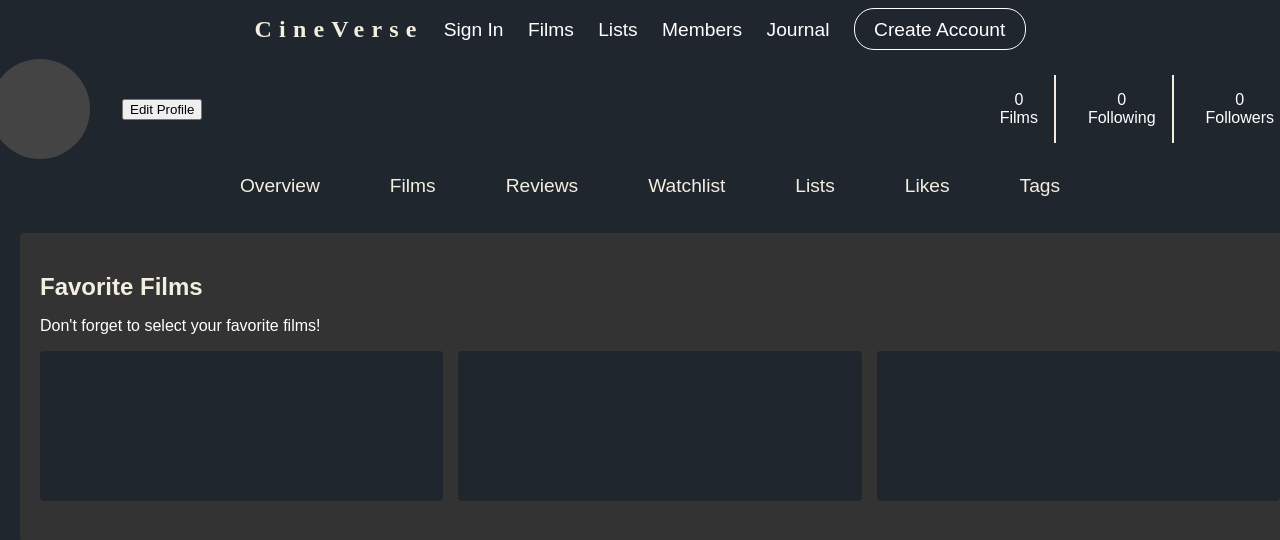
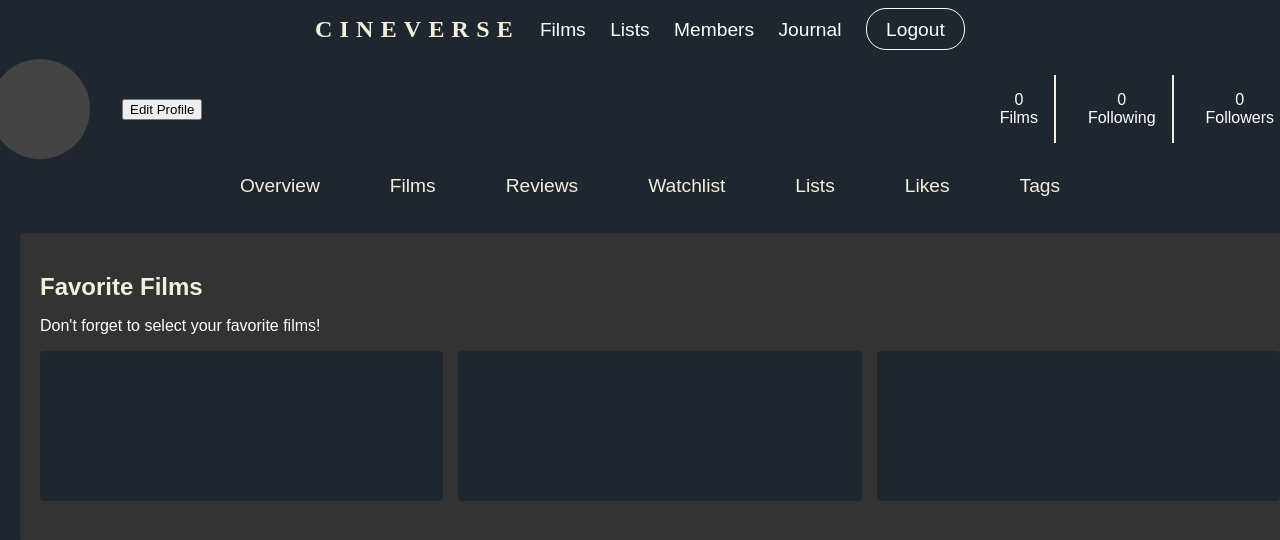
Before and after one commit to PrathamGupta/CineVerse, a Django app: page /profile/ in a window 1280 px wide. Shown: the top 540 px of the page. Run offline with Django 4.2, Linux system fonts and the light colour scheme.

Commit message:
Added Profile

```diff
--- a/cineverse/accounts/templates/accounts/signin.html
+++ b/cineverse/accounts/templates/accounts/signin.html
@@ -27,6 +27,7 @@
     color: #F3EFE0;
     letter-spacing: 0.3em;
     margin-top: -50px;
+    text-decoration: none;
   }
 
   .signin-container {
@@ -191,7 +192,9 @@
 </style>
 </head>
 <body>
-  <div class="logo">CINEVERSE</div>
+  <div class="logo">
+    <a href ="{% url 'home' %}" class = "logo">CINEVERSE</a>
+  </div>
   <div class="subtitle">Sign In</div>
   <div class="signin-container">
     <form class="signin-form" action="{% url 'login' %}" method="post">
--- a/cineverse/cineverse/templates/cineverse/profile.html
+++ b/cineverse/cineverse/templates/cineverse/profile.html
@@ -11,14 +11,14 @@
   <body>
     <div class="nav-container">
       <header class="profile-header">
-        <div class="logo">CineVerse</div>
+        <div class="logo">CINEVERSE</div>
         <nav>
-          <a href="{% url 'login' %}">Sign In</a>
+          <!-- <a href="{% url 'login' %}">Sign In</a> -->
           <a href="#">Films</a>
           <a href="#">Lists</a>
           <a href="#">Members</a>
           <a href="#">Journal</a>
-          <a href="{% url 'register' %}" class="cta">Create Account</a>
+          <a href="{% url 'logout' %}" class="cta">Logout</a>
         </nav>
       </header>
     </div>
--- a/cineverse/mystaticfiles/profile.css
+++ b/cineverse/mystaticfiles/profile.css
@@ -26,7 +26,6 @@ body {
   }
 
   .logo {
-
     margin: 0;
     font-size: 1.5em;
     color: #F3EFE0;
@@ -34,8 +33,8 @@ body {
     font-family: 'Playfair Display', serif;
     letter-spacing: 0.3em;
     font-weight: 800;
-
-}
+    text-decoration: none;
+    }
 
 nav a {
     color: #fff;
```
Also changed, not shown: cineverse/accounts/templates/accounts/signup.html (+5 -2 lines).
